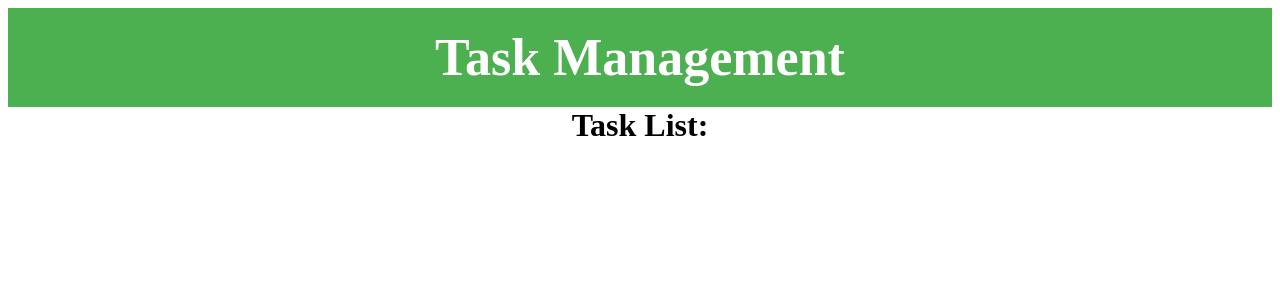
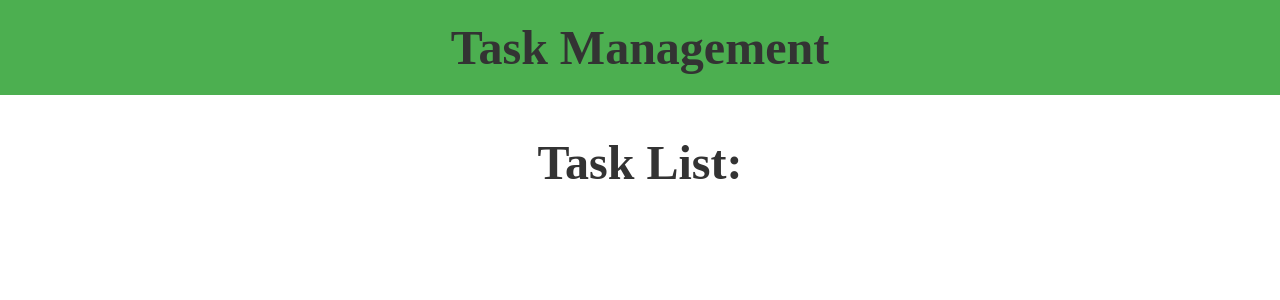
Before and after one commit to Lukas-JavaScript/task-mangement, a Django app: page /management/ in a window 1280 px wide. Shown: the top 300 px of the page. Run offline with Django 5.2, Linux system fonts and the light colour scheme.

Commit message:
added more style

```diff
--- a/TaskMangement/manegement/templates/index.html
+++ b/TaskMangement/manegement/templates/index.html
@@ -5,6 +5,10 @@
     <meta name="viewport" content="width=device-width, initial-scale=1.0" />
     <title>Task Management</title>
     <style>
+	body {
+		margin: 0;
+		padding: 0;
+	}
 	header {
 		background-color: #4CAF50;
 		color: white;
@@ -12,9 +16,15 @@
 		font-size: 26px;
 		text-align: center;
 	}
+	header h1 {
+		margin: 0;
+		text-align: center;
+	}
 	h1 {
-		margin: 0px;
 		text-align: center;
+		margin: 40px;
+		font-size: 3rem;
+		color: #333;
 	}
     </style>
   </head>
```
